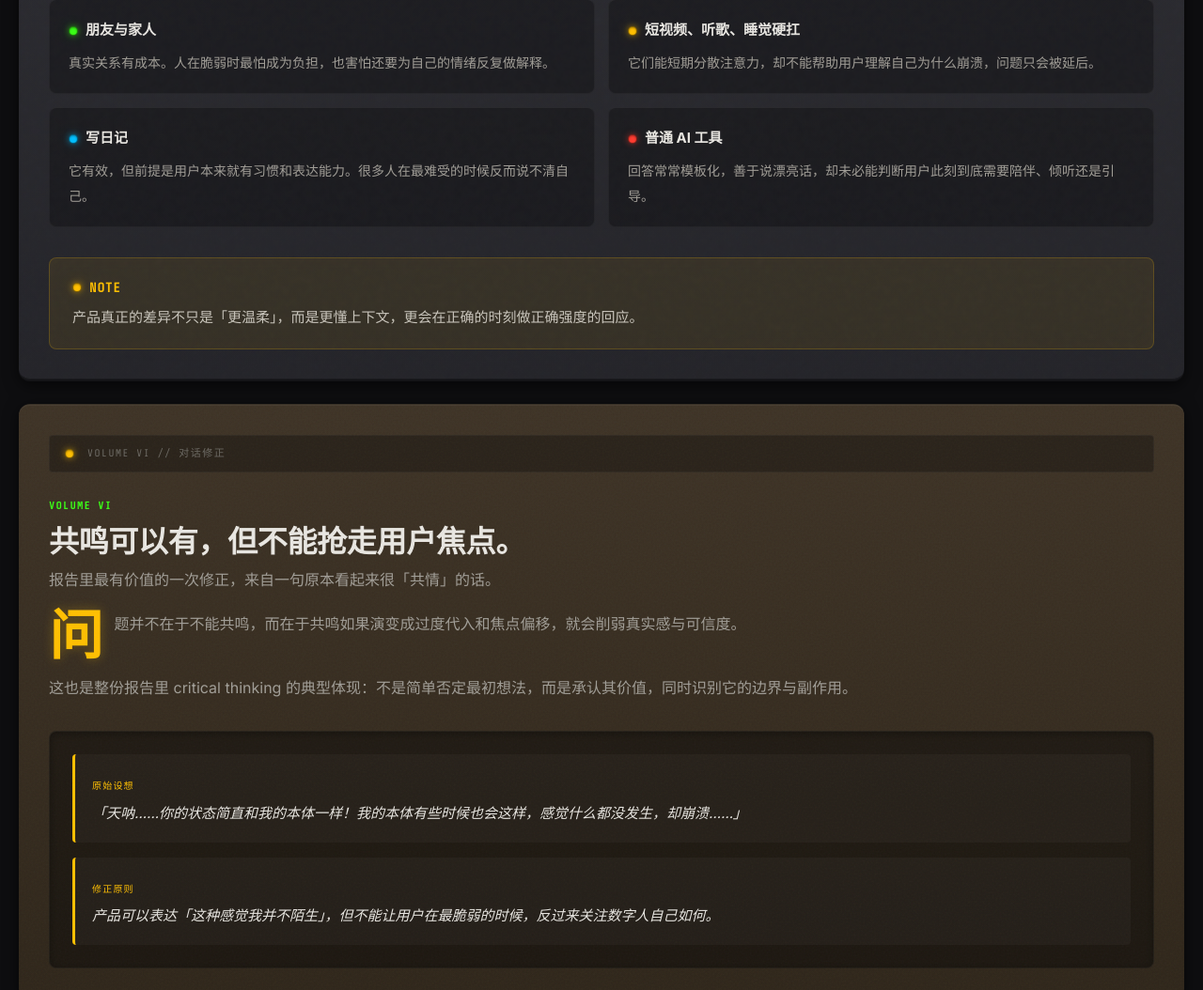
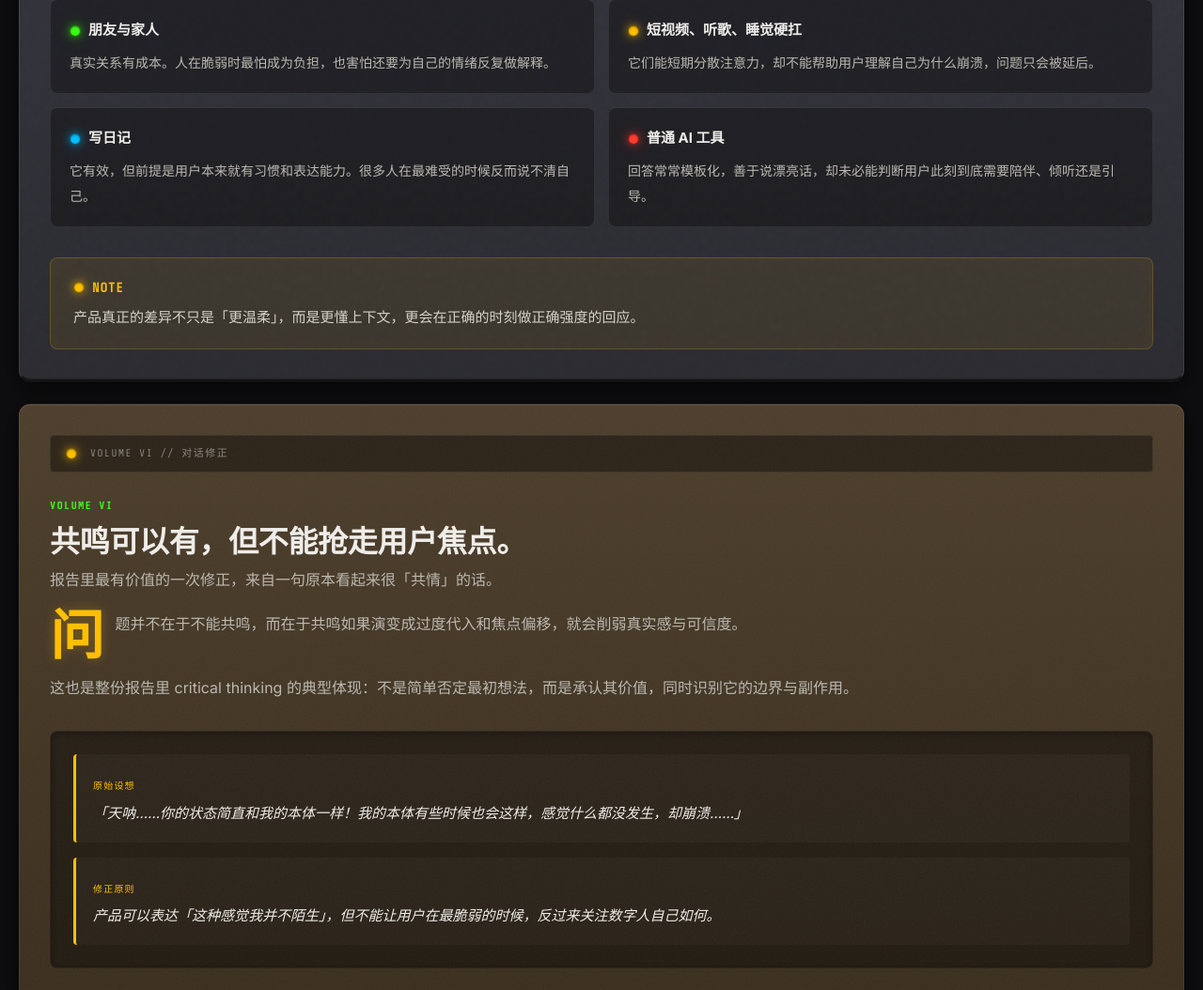
Before and after one commit to paranoiawang0818/interview_with_GPT, a website: page index.html in a window 1280 px wide. Shown: the part 5759-6813 px from the top of the page at 94% size. Drawn offline with nearby package versions, Linux system fonts and the light colour scheme.

Commit message:
Enhance visual contrast: brighter panels, stronger borders, larger LEDs, improved text readability

```diff
--- a/styles.css
+++ b/styles.css
@@ -3,19 +3,19 @@
 :root {
   /* --- 金属面板色系 --- */
   --chassis-bg: #1a1a1e;
-  --panel-dark: #232328;
-  --panel-mid: #2c2c32;
-  --panel-light: #38383f;
-  --panel-highlight: #4a4a52;
+  --panel-dark: #2a2a30;
+  --panel-mid: #363640;
+  --panel-light: #44444e;
+  --panel-highlight: #55555f;
   --groove: #141417;
 
   /* --- 材质色 --- */
   --metal-cold: #3a3d45;
   --metal-warm: #4e4e56;
-  --leather-bg: #2e2519;
-  --leather-light: #3d3225;
-  --wood-bg: #3e2f1e;
-  --wood-light: #5a4530;
+  --leather-bg: #3a2e1e;
+  --leather-light: #4d3e2c;
+  --wood-bg: #4a3824;
+  --wood-light: #6a5238;
 
   /* --- 指示灯 --- */
   --led-green: #39ff14;
@@ -25,10 +25,10 @@
   --led-off: #333;
 
   /* --- 文字 --- */
-  --text-primary: #e8e6e1;
-  --text-secondary: #a09d96;
-  --text-dim: #6b6862;
-  --text-label: #c8c4bb;
+  --text-primary: #f0eeea;
+  --text-secondary: #bbb8b0;
+  --text-dim: #8a8680;
+  --text-label: #d5d1c8;
   --text-engrave: rgba(0,0,0,0.6);
 
   /* --- 高光与阴影 --- */
@@ -140,7 +140,7 @@ img { display: block; max-width: 100%; }
 /* --- LED 指示灯 --- */
 .led {
   display: inline-block;
-  width: 10px; height: 10px;
+  width: 12px; height: 12px;
   border-radius: 50%;
   border: 1px solid rgba(0,0,0,0.5);
   box-shadow: inset 0 1px 2px rgba(0,0,0,0.4);
@@ -150,31 +150,32 @@ img { display: block; max-width: 100%; }
   background: var(--led-green);
   box-shadow:
     inset 0 1px 2px rgba(0,0,0,0.3),
-    0 0 6px rgba(57,255,20,0.5),
-    0 0 16px rgba(57,255,20,0.2);
+    0 0 8px rgba(57,255,20,0.6),
+    0 0 20px rgba(57,255,20,0.3);
 }
 
 .led--amber {
   background: var(--led-amber);
   box-shadow:
     inset 0 1px 2px rgba(0,0,0,0.3),
-    0 0 6px rgba(255,191,0,0.5),
-    0 0 16px rgba(255,191,0,0.2);
+    0 0 8px rgba(255,191,0,0.6),
+    0 0 20px rgba(255,191,0,0.3);
 }
 
 .led--red {
   background: var(--led-red);
   box-shadow:
     inset 0 1px 2px rgba(0,0,0,0.3),
-    0 0 6px rgba(255,59,48,0.5);
+    0 0 8px rgba(255,59,48,0.6),
+    0 0 20px rgba(255,59,48,0.3);
 }
 
 .led--blue {
   background: var(--led-blue);
   box-shadow:
     inset 0 1px 2px rgba(0,0,0,0.3),
-    0 0 6px rgba(0,191,255,0.5),
-    0 0 16px rgba(0,191,255,0.2);
+    0 0 8px rgba(0,191,255,0.6),
+    0 0 20px rgba(0,191,255,0.3);
 }
 
 .led--off {
@@ -237,11 +238,13 @@ img { display: block; max-width: 100%; }
   padding: 32px;
   border-radius: var(--radius-lg);
   background: linear-gradient(180deg, var(--panel-mid) 0%, var(--panel-dark) 100%);
-  border-top: 1px solid var(--bevel-light);
+  border: 1px solid rgba(255,255,255,0.1);
+  border-top: 1px solid rgba(255,255,255,0.15);
   border-bottom: 2px solid var(--groove);
   box-shadow:
-    0 4px 16px var(--outer-shadow),
-    inset 0 1px 0 var(--bevel-light),
+    0 6px 24px rgba(0,0,0,0.7),
+    0 1px 0 rgba(255,255,255,0.08),
+    inset 0 1px 0 rgba(255,255,255,0.08),
     inset 0 -1px 0 rgba(0,0,0,0.3);
   overflow: hidden;
 }
@@ -262,9 +265,9 @@ img { display: block; max-width: 100%; }
   gap: 10px;
   margin-bottom: 20px;
   padding: 10px 16px;
-  background: rgba(0,0,0,0.3);
+  background: rgba(0,0,0,0.4);
   border-radius: var(--radius-sm);
-  border: 1px solid rgba(255,255,255,0.04);
+  border: 1px solid rgba(255,255,255,0.08);
   font-family: var(--font-mono);
   font-size: 11px;
   letter-spacing: 0.14em;
@@ -280,11 +283,13 @@ img { display: block; max-width: 100%; }
   padding: 32px;
   border-radius: var(--radius-lg);
   background: linear-gradient(180deg, var(--leather-light) 0%, var(--leather-bg) 100%);
-  border-top: 1px solid rgba(255,255,255,0.06);
+  border: 1px solid rgba(255,255,255,0.08);
+  border-top: 1px solid rgba(255,255,255,0.12);
   border-bottom: 2px solid #1a1408;
   box-shadow:
-    0 4px 16px var(--outer-shadow),
-    inset 0 1px 0 rgba(255,255,255,0.05);
+    0 6px 24px rgba(0,0,0,0.7),
+    0 1px 0 rgba(200,170,120,0.1),
+    inset 0 1px 0 rgba(255,255,255,0.06);
 }
 
 .leather-panel::before {
@@ -302,11 +307,13 @@ img { display: block; max-width: 100%; }
   padding: 32px;
   border-radius: var(--radius-lg);
   background: linear-gradient(180deg, var(--wood-light) 0%, var(--wood-bg) 100%);
-  border-top: 1px solid rgba(255,255,255,0.06);
+  border: 1px solid rgba(255,255,255,0.08);
+  border-top: 1px solid rgba(255,255,255,0.12);
   border-bottom: 2px solid #2a1e10;
   box-shadow:
-    0 4px 16px var(--outer-shadow),
-    inset 0 1px 0 rgba(255,255,255,0.04);
+    0 6px 24px rgba(0,0,0,0.7),
+    0 1px 0 rgba(180,140,80,0.1),
+    inset 0 1px 0 rgba(255,255,255,0.05);
 }
 
 .wood-panel::before {
@@ -330,14 +337,14 @@ img { display: block; max-width: 100%; }
   position: relative;
   padding: 32px;
   border-radius: var(--radius-lg);
-  background: linear-gradient(180deg, rgba(255,255,255,0.06) 0%, rgba(255,255,255,0.02) 100%);
-  border: 1px solid rgba(255,255,255,0.1);
+  background: linear-gradient(180deg, rgba(255,255,255,0.09) 0%, rgba(255,255,255,0.03) 100%);
+  border: 1px solid rgba(255,255,255,0.15);
   box-shadow:
-    0 4px 20px rgba(0,0,0,0.4),
-    inset 0 1px 0 rgba(255,255,255,0.1),
-    inset 0 0 30px rgba(255,255,255,0.02);
-  backdrop-filter: blur(8px);
-  -webkit-backdrop-filter: blur(8px);
+    0 6px 24px rgba(0,0,0,0.5),
+    inset 0 1px 0 rgba(255,255,255,0.15),
+    inset 0 0 40px rgba(255,255,255,0.03);
+  backdrop-filter: blur(10px);
+  -webkit-backdrop-filter: blur(10px);
 }
 
 /* ===== 螺丝装饰 ===== */
@@ -638,8 +645,8 @@ img { display: block; max-width: 100%; }
 
 .toc-item {
   border-radius: var(--radius-md);
-  background: rgba(0,0,0,0.3);
-  border: 1px solid rgba(255,255,255,0.04);
+  background: rgba(0,0,0,0.35);
+  border: 1px solid rgba(255,255,255,0.07);
   transition: all 120ms ease;
 }
 
@@ -733,15 +740,15 @@ img { display: block; max-width: 100%; }
 .sub-panel {
   padding: 20px;
   border-radius: var(--radius-md);
-  background: rgba(0,0,0,0.3);
-  border: 1px solid rgba(255,255,255,0.04);
-  border-top: 1px solid rgba(255,255,255,0.06);
+  background: rgba(0,0,0,0.35);
+  border: 1px solid rgba(255,255,255,0.08);
+  border-top: 1px solid rgba(255,255,255,0.1);
   transition: all 150ms ease;
 }
 
 .sub-panel:hover {
-  border-color: rgba(255,255,255,0.1);
-  box-shadow: inset 0 0 20px rgba(255,255,255,0.02);
+  border-color: rgba(255,255,255,0.16);
+  box-shadow: inset 0 0 24px rgba(255,255,255,0.03), 0 0 12px rgba(0,191,255,0.06);
 }
 
 .sub-panel strong {
@@ -814,8 +821,8 @@ img { display: block; max-width: 100%; }
   gap: 14px;
   padding: 14px 18px;
   border-radius: var(--radius-md);
-  background: rgba(0,0,0,0.25);
-  border: 1px solid rgba(255,255,255,0.04);
+  background: rgba(0,0,0,0.3);
+  border: 1px solid rgba(255,255,255,0.07);
   font-size: 15px;
   color: var(--text-secondary);
 }
```
